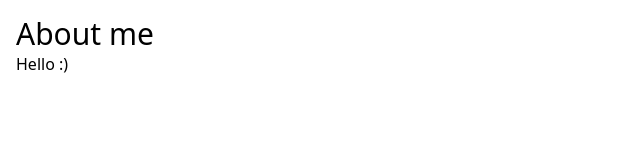
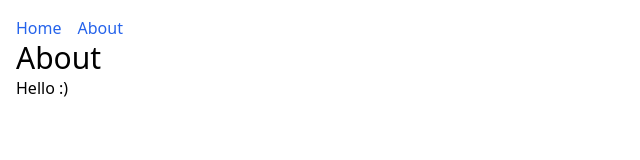
Before and after one commit to Unstriped/gatsby, a Gatsby site: page /about in a window 1280 px wide. Shown: the whole page, without its empty margins (0-640 px from the left). Built offline with nearby package versions, Linux system fonts and the light colour scheme; Gatsby itself is replaced by a stand-in of ours.

Commit message:
layout and link component

```diff
--- a/src/pages/about.tsx
+++ b/src/pages/about.tsx
@@ -1,14 +1,12 @@
 import React from "react";
-import { HeadFC, PageProps } from "gatsby";
+import { Link, type HeadFC, type PageProps } from "gatsby";
+import Layout from "./components/layout";
 
 const AboutPage: React.FC<PageProps> = () => {
   return (
-    <main>
-      <section className="p-4">
-        <h1 className="text-3xl">About me</h1>
-        <p className="text-md">Hello :)</p>
-      </section>
-    </main>
+    <Layout pageTitle="About">
+      <p className="text-md">Hello :)</p>
+    </Layout>
   );
 };
 
--- /dev/null
+++ b/src/pages/components/baseLink.tsx
@@ -0,0 +1,19 @@
+import React from "react";
+import { Link } from "gatsby";
+
+interface Props {
+  label: string;
+}
+
+const BaseLink: React.FC<Props> = ({ label }) => {
+  return (
+    <Link
+      className="text-blue-600 visited:text-purple-600 capitalize"
+      to="/about"
+    >
+      {label}
+    </Link>
+  );
+};
+
+export default BaseLink;
--- /dev/null
+++ b/src/pages/components/layout.tsx
@@ -0,0 +1,30 @@
+import React, { ReactNode } from "react";
+import BaseLink from "./baseLink";
+
+interface Props {
+  pageTitle: string;
+  children?: ReactNode;
+}
+
+const Layout: React.FC<Props> = ({ pageTitle, children }) => {
+  return (
+    <div className="p-4">
+      <nav>
+        <ul className="flex gap-4">
+          <li>
+            <BaseLink label="home" />
+          </li>
+          <li>
+            <BaseLink label="about" />
+          </li>
+        </ul>
+      </nav>
+      <main>
+        <h1 className="text-3xl">{pageTitle}</h1>
+        {children}
+      </main>
+    </div>
+  );
+};
+
+export default Layout;
--- a/src/pages/index.tsx
+++ b/src/pages/index.tsx
@@ -1,16 +1,12 @@
 import * as React from "react";
-import type { HeadFC, PageProps } from "gatsby";
+import { type HeadFC, type PageProps } from "gatsby";
+import Layout from "./components/layout";
 
 const IndexPage: React.FC<PageProps> = () => {
   return (
-    <main>
-      <section className="p-4">
-        <h1 className="text-3xl">Welcome to my Gatsby site!</h1>
-        <p className="text-md">
-          I'm making this by following the Gatsby Tutorial.
-        </p>
-      </section>
-    </main>
+    <Layout pageTitle="Home Page">
+      <p className="text-md">I'm making this following the Gatsby Tutorial</p>
+    </Layout>
   );
 };
 
```
